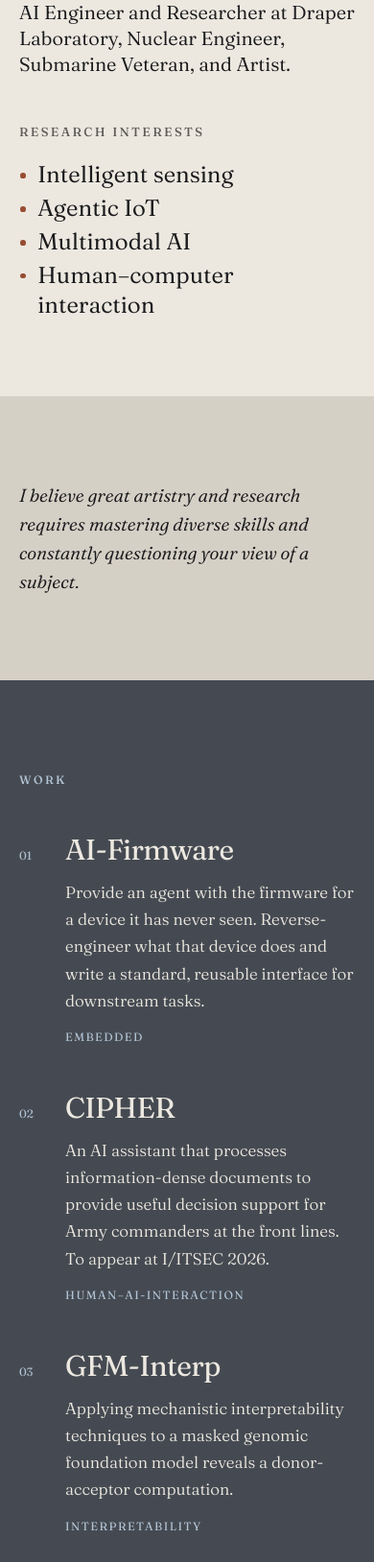
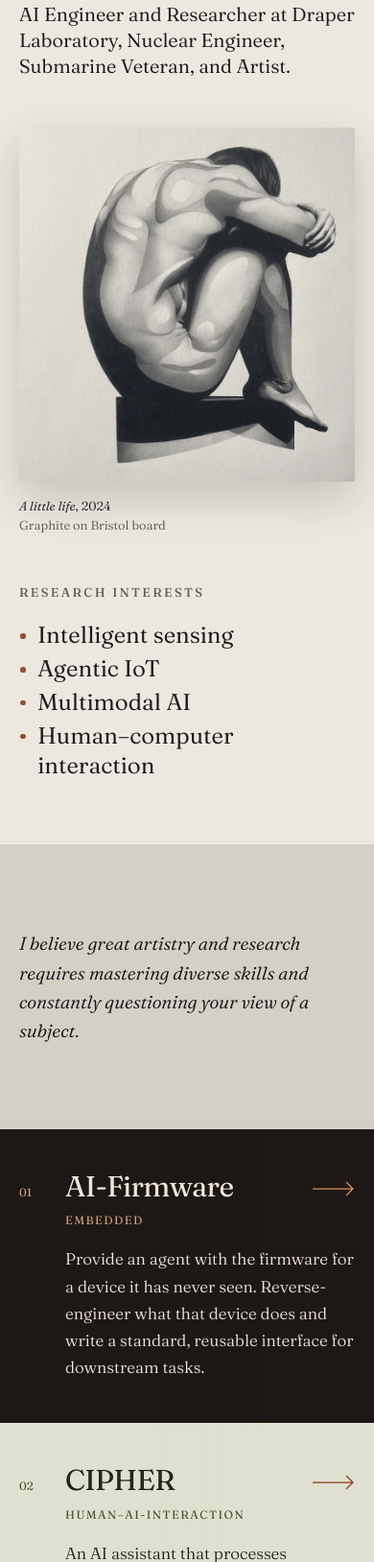
Before and after one commit to cam-berger/cam-berger.github.io, a plain HTML site: page index.html in a window 390 px wide. Shown: the part 372-2000 px from the top of the page at 96% size. Drawn offline with Linux system fonts and the light colour scheme.

Commit message:
Home: a drawing on the first screen, and the Work list as five doors
- Opener: A little life hangs beside the name (right column on a laptop,
  beside the research interests on a tablet, under the description on a
  phone) and opens the 05 page at that work. The name and the drawing no
  longer fade in, and the opener gives way on short screens so the next
  plate shows.
- Work: each project is a full-width band in its own scheme and art, and
  the whole band is the link.
- 05 page: each work's space is held before its image loads, so a link to
  one work lands on that work.
- Ignore .impeccable/ (local design-review notes).

Co-Authored-By: Claude Fable 5.2 <noreply@anthropic.com>

```diff
--- a/assets/css/main.css
+++ b/assets/css/main.css
@@ -162,10 +162,17 @@ section[id] { scroll-margin-top: 24px; }
 .nav .nav-cv:hover { color: var(--ink); }
 
 
-/* ---------- plate 1: who, and my research interests ---------- */
+/* ---------- plate 1: who, my research interests, and one drawing ----------
+   On a phone it is one column in reading order: name, description, the
+   drawing, research interests. From 900px the drawing hangs in a column of
+   its own on the right, beside all of the text, and the name is sized to
+   fill the column that is left (the cqi sum below). Spacing and type also
+   give way on a short screen (the vh terms), so the edge of the next plate
+   shows under the opener and the page reads as going on. */
 
-.hero { padding-block: clamp(80px, 10vw, 148px) clamp(80px, 9vw, 128px); }
-.hero .label { margin-bottom: clamp(24px, 3vw, 40px); }
+.hero { padding-block: clamp(40px, 9vh, 140px) clamp(44px, 8vh, 104px); }
+.hero__grid { --art-w: clamp(280px, 29vw, 460px); --art-gap: clamp(40px, 4.5vw, 72px); }
+.hero .label { margin-bottom: clamp(20px, 3vh, 40px); }
 /* the name, as large as the page allows */
 .hero h1 {
   font-size: clamp(60px, 10vw, 150px);
@@ -177,20 +184,68 @@ section[id] { scroll-margin-top: 24px; }
 /* who I am, in one line under the name */
 .hero__lede {
   max-width: 720px;
-  margin-top: clamp(24px, 3vw, 40px);
+  margin-top: clamp(20px, 3.4vh, 40px);
   font-size: clamp(20px, 2vw, 28px);
   line-height: 1.35;
   text-wrap: pretty;
   font-variation-settings: 'opsz' 32, 'wght' 350;
 }
 
+/* the drawing: an unframed sheet on the paper wall, and a way into the 05 room */
+.hero__art { max-width: 420px; margin: clamp(36px, 6vh, 56px) 0 0; }
+.hero__art a { display: block; }
+.hero__art img {
+  width: 100%;
+  box-shadow: 0 18px 44px rgba(52, 40, 28, 0.2);
+  transition: transform var(--t-lift) var(--ease), box-shadow var(--t-lift) var(--ease);
+}
+.hero__art figcaption {
+  padding-top: 16px;
+  font-size: 13px;
+  line-height: 1.5;
+  font-variation-settings: 'opsz' 14, 'wght' 350;
+}
+.hero__art .medium { display: block; color: var(--ink-muted); }
+@media (hover: hover) and (prefers-reduced-motion: no-preference) {
+  .hero__art a:hover img { transform: translateY(-6px); box-shadow: 0 28px 60px rgba(52, 40, 28, 0.26); }
+}
+
+/* a tablet: the drawing on the left, research interests beside it */
+@media (min-width: 640px) and (max-width: 899px) {
+  .hero__grid {
+    display: grid;
+    grid-template-columns: minmax(0, 46%) minmax(0, 1fr);
+    column-gap: 44px;
+  }
+  .hero__grid > * { grid-column: 1 / -1; }
+  .hero__grid > .hero__art { grid-column: 1; max-width: none; }
+  .hero__grid > .areas { grid-column: 2; margin-top: clamp(36px, 6vh, 56px); }
+}
+
+@media (min-width: 900px) {
+  .hero__grid {
+    container-type: inline-size;
+    display: grid;
+    grid-template-columns: minmax(0, 1fr) var(--art-w);
+    grid-template-rows: auto auto auto 1fr;
+    column-gap: var(--art-gap);
+  }
+  .hero__grid > * { grid-column: 1; }
+  .hero__art { grid-column: 2; grid-row: 1 / -1; align-self: center; max-width: none; margin: 0; }
+  /* "Cameron Berger" is about 5.8 times as wide as its type is tall */
+  .hero h1 {
+    font-size: clamp(60px, calc((100cqi - var(--art-w) - var(--art-gap)) / 5.95), 150px);
+    white-space: nowrap;
+  }
+}
+
 /* research interests: one bullet per area, large enough to read from the opener */
-.areas { margin-top: clamp(48px, 5vw, 72px); }
+.areas { margin-top: clamp(28px, 6vh, 72px); }
 .hero .areas .label { margin-bottom: 20px; font-size: clamp(13px, 1.2vw, 17px); letter-spacing: 0.18em; }
 .areas__list li {
   position: relative;
   padding-left: 0.8em;
-  font-size: clamp(24px, 2.6vw, 36px);
+  font-size: clamp(24px, min(2.6vw, 4.4vh), 36px);
   line-height: 1.3;
   font-variation-settings: 'opsz' 48, 'wght' 360;
 }
@@ -228,56 +283,100 @@ section[id] { scroll-margin-top: 24px; }
 .premise .voice { font-variation-settings: 'opsz' 32, 'wght' 350, 'SOFT' 30, 'WONK' 1; }
 
 
-/* ---------- plate 3: work ---------- */
+/* ---------- work: five doors ----------
+   Each project is a full-width band in its own room's scheme (see "Project
+   pages"), with the room's art held to the right so the words sit on plain
+   colour. The whole band is the link: the title's link is stretched over it.
+   Below 1024px each band stacks under its number. */
 
-.work { padding-block: clamp(96px, 10vw, 136px); }
-.work .label { margin-bottom: clamp(48px, 6vw, 78px); }
-
-/* One grid for the whole list, shared by every row through subgrid, so the
-   descriptions line up and the tag column is exactly as wide as its longest
-   tag. Below 1024px each row stacks under its number. */
-.work-list {
+.door {
+  position: relative;
+  isolation: isolate;
+  background-color: var(--s-hero);
+  color: var(--s-text);
+}
+.door::before {
+  content: "";
+  position: absolute;
+  z-index: -1;
+  inset: 0 0 0 auto;
+  width: min(34%, 600px);
+  background: var(--s-art) var(--s-art-pos) / cover no-repeat;
+  -webkit-mask-image: linear-gradient(90deg, transparent, #000 48%);
+  mask-image: linear-gradient(90deg, transparent, #000 48%);
+}
+.door__row {
   display: grid;
-  grid-template-columns: 28px minmax(0, 1fr) minmax(0, 1.6fr) max-content;
+  grid-template-columns: 28px minmax(0, 0.9fr) minmax(0, 1.15fr) minmax(96px, 0.8fr);
+  grid-template-areas:
+    "n title text arrow"
+    ". tag   text arrow";
   column-gap: 44px;
-  row-gap: clamp(48px, 5.5vw, 76px);
+  row-gap: 14px;
+  align-items: baseline;
+  align-content: center;
+  min-height: clamp(240px, 18.4vw, 280px);   /* every door the same height */
+  padding-block: clamp(44px, 4.4vw, 64px);
 }
-.work-item {
-  grid-column: 1 / -1;
-  display: grid;
-  grid-template-columns: subgrid;
-  align-items: baseline;
-}
-.work-item__n { font-size: 12px; color: var(--frost); font-variation-settings: 'opsz' 12; }
-.work-item h3 {
+.door__n { grid-area: n; font-size: 12px; color: var(--s-label); font-variation-settings: 'opsz' 12; }
+.door h3 {
+  grid-area: title;
   font-size: clamp(30px, 2.8vw, 40px);
   line-height: 1.06;
   letter-spacing: -0.022em;
   font-variation-settings: 'opsz' 60, 'wght' 400;
 }
-.work-item h3 a {
-  text-decoration-color: transparent;   /* the underline arrives on hover */
-  text-underline-offset: 7px;
+.door h3 a {
+  text-decoration-thickness: 2px;
+  text-underline-offset: 8px;
+  text-decoration-color: transparent;   /* the underline arrives with the pointer */
+  transition: text-decoration-color var(--t-quick) ease;
 }
-.work-item h3 a:hover { text-decoration-color: currentColor; }
-.work-item__text { font-size: 17px; line-height: 1.66; font-variation-settings: 'opsz' 20, 'wght' 330; }
-.work-item__tag {
+.door h3 a::after { content: ""; position: absolute; inset: 0; }   /* the whole band opens the room */
+.door__tag {
+  grid-area: tag;
   font-size: 12px;
   letter-spacing: 0.12em;
   text-transform: uppercase;
-  text-align: right;
-  white-space: nowrap;
-  color: var(--frost);
+  color: var(--s-label);
   font-variation-settings: 'opsz' 12;
+}
+.door__text {
+  grid-area: text;
+  max-width: 34em;
+  font-size: 17px;
+  line-height: 1.66;
+  font-variation-settings: 'opsz' 20, 'wght' 330;
+}
+.door__arrow {
+  grid-area: arrow;
+  justify-self: end;
+  align-self: center;
+  fill: none;
+  stroke: var(--s-accent);
+  stroke-width: 1.25;
+  transition: transform var(--t-quick) var(--ease);
+}
+.door:hover h3 a { text-decoration-color: var(--s-accent); }
+.door:hover .door__arrow { transform: translateX(8px); }
+@supports selector(:has(*)) {
+  .door h3 a:focus-visible { outline: none; }
+  .door:has(a:focus-visible) { outline: 2px solid currentColor; outline-offset: -8px; }
 }
 
 @media (max-width: 1023px) {
-  .work-list { grid-template-columns: 28px minmax(0, 1fr); column-gap: 20px; }
-  .work-item { row-gap: 14px; }
-  .work-item h3,
-  .work-item__text,
-  .work-item__tag { grid-column: 2; }
-  .work-item__tag { text-align: left; white-space: normal; }
+  .door::before { width: 58%; opacity: 0.55; }
+  .door__row {
+    grid-template-columns: 28px minmax(0, 1fr) 44px;
+    grid-template-areas:
+      "n title arrow"
+      ". tag   tag"
+      ". text  text";
+    column-gap: 20px;
+    row-gap: 10px;
+  }
+  .door__text { margin-top: 6px; }
+  .door__arrow { align-self: baseline; }
 }
 
 
@@ -708,10 +807,13 @@ html.page-project {
 .p-work { display: flex; align-items: flex-end; gap: clamp(28px, 4vw, 64px); scroll-margin-top: 48px; }
 .p-work + .p-work { margin-top: clamp(120px, 16vw, 240px); }
 .p-work:nth-child(even) { flex-direction: row-reverse; text-align: right; }
+/* Sized from its own proportions (--ar, width over height, set on each
+   image), so its place is held before it loads and a link to one work lands
+   on that work: as wide as fits, and never taller than 90% of the screen. */
 .p-work img {
-  width: auto;
-  max-width: min(82%, 1240px);
-  max-height: 90vh;
+  flex: none;
+  width: min(82%, 1240px, calc(90vh * var(--ar, 1)));
+  height: auto;
   box-shadow: 0 24px 56px rgba(0, 0, 0, 0.55);
 }
 .p-work figcaption { flex: 1 1 auto; font-size: 15px; line-height: 1.55; font-variation-settings: 'opsz' 16, 'wght' 350; }
@@ -719,7 +821,7 @@ html.page-project {
 .p-works .todo { color: var(--s-wall-muted); }
 @media (max-width: 719px) {
   .p-work, .p-work:nth-child(even) { flex-direction: column; align-items: flex-start; text-align: left; gap: 18px; }
-  .p-work img { max-width: 100%; max-height: none; }
+  .p-work img { width: 100%; }
 }
 
 
@@ -1128,11 +1230,11 @@ html.page-project {
 @media print {
   html, html.page-project { background: none; }
   .plate--1, .plate--2, .plate--3, .plate--4,
-  .p-hero, .p-body, .p-statement, .p-works, .p-end, .diagram, .p-panel { background: none; color: #000; }
-  .p-hero__art, .p-next { display: none; }
+  .p-hero, .p-body, .p-statement, .p-works, .p-end, .diagram, .p-panel, .door { background: none; color: #000; }
+  .p-hero__art, .p-next, .door::before, .door__arrow { display: none; }
   .p-hero { min-height: 0; }
   .p-hero .wrap { padding-top: 24px; }
-  .label, .work-item__n, .work-item__tag, .artwork .medium, .paper__meta { color: #444; }
+  .label, .door__n, .door__tag, .artwork .medium, .hero__art .medium, .paper__meta { color: #444; }
   [data-reveal] { opacity: 1 !important; transform: none !important; }
   .skip-link, .nav { display: none; }
   .artwork img { box-shadow: none; }
--- a/index.html
+++ b/index.html
@@ -39,14 +39,25 @@
 
   <main id="main">
 
-    <!-- ===== Plate 1 · who, and my research interests ===== -->
+    <!-- ===== Plate 1 · who, my research interests, and one drawing =====
+         The name and the drawing are simply there; the rest settles in. The
+         drawing also hangs on the wall below, and both open it on the 05 page. -->
     <div class="hero plate--1">
-      <div class="wrap">
-        <div class="hero__inner">
-          <p class="label" data-reveal>Portfolio</p>
-          <h1 data-reveal>Cameron Berger</h1>
+      <div class="wrap hero__grid">
+        <p class="label">Portfolio</p>
+        <h1>Cameron Berger</h1>
         <p class="hero__lede" data-reveal>AI Engineer and Researcher at Draper Laboratory, Nuclear Engineer, Submarine Veteran, and Artist.</p>
-        </div>
+        <figure class="hero__art" data-vt-item>
+          <a href="work/drawing.html#little-life">
+            <img data-vt="art-little-life" src="assets/img/art/curled-figure-toned-800.webp"
+                 srcset="assets/img/art/curled-figure-toned-800.webp 800w, assets/img/art/curled-figure-toned-1308.webp 1308w"
+                 sizes="(min-width: 900px) 29vw, (min-width: 640px) 420px, calc(100vw - 40px)"
+                 width="800" height="845"
+                 alt="Graphite drawing of a man, folded into a physical manifestation of grief."
+                 fetchpriority="high" decoding="async">
+          </a>
+          <figcaption><em>A little life</em>, 2024<span class="medium">Graphite on Bristol board</span></figcaption>
+        </figure>
         <section class="areas" aria-labelledby="areas-title">
           <h2 class="label" id="areas-title" data-reveal>Research interests</h2>
           <ul class="areas__list" role="list" data-reveal>
@@ -68,49 +79,65 @@
       </div>
     </div>
 
-    <!-- ===== Plate 3 · Work ===== -->
-    <section class="work plate--3" id="work" aria-labelledby="work-title">
-      <div class="wrap">
-        <h2 class="label" id="work-title" data-reveal>Work</h2>
-        <ol class="work-list" role="list">
+    <!-- ===== Work: five doors =====
+         Each project is a band in its own room's colours and art (the scheme
+         classes in main.css), and the whole band opens that room, like the
+         "next" band at the foot of every project page. -->
+    <section class="work" id="work" aria-labelledby="work-title">
+      <h2 class="sr-only" id="work-title">Work</h2>
+      <ol class="doors" role="list">
 
-          <li class="work-item" data-reveal data-vt-item>
-            <span class="work-item__n vt-num" aria-hidden="true" data-vt="num-ai-firmware">01</span>
+        <li class="door scheme-copper" data-vt-item>
+          <div class="wrap door__row" data-reveal>
+            <span class="door__n vt-num" aria-hidden="true" data-vt="num-ai-firmware">01</span>
             <h3 data-vt="title-ai-firmware"><a href="work/ai-firmware.html">AI-Firmware</a></h3>
-            <p class="work-item__text">Provide an agent with the firmware for a device it has never seen. Reverse-engineer what that device does and write a standard, reusable interface for downstream tasks.</p>
-            <p class="work-item__tag">Embedded</p>
+            <p class="door__tag">Embedded</p>
+            <p class="door__text">Provide an agent with the firmware for a device it has never seen. Reverse-engineer what that device does and write a standard, reusable interface for downstream tasks.</p>
+            <svg class="door__arrow" viewBox="0 0 44 16" width="44" height="16" aria-hidden="true" focusable="false"><path d="M0 8h42M35 1l7 7-7 7"/></svg>
+          </div>
         </li>
 
-          <li class="work-item" data-reveal data-vt-item>
-            <span class="work-item__n vt-num" aria-hidden="true" data-vt="num-cipher">02</span>
+        <li class="door scheme-sage" data-vt-item>
+          <div class="wrap door__row" data-reveal>
+            <span class="door__n vt-num" aria-hidden="true" data-vt="num-cipher">02</span>
             <h3 data-vt="title-cipher"><a href="work/cipher.html">CIPHER</a></h3>
-            <p class="work-item__text">An AI assistant that processes information-dense documents to provide useful decision support for Army commanders at the front lines. To appear at I/ITSEC 2026.</p>
-            <p class="work-item__tag">HUMAN–AI-INTERACTION</p>
+            <p class="door__tag">HUMAN–AI-INTERACTION</p>
+            <p class="door__text">An AI assistant that processes information-dense documents to provide useful decision support for Army commanders at the front lines. To appear at I/ITSEC 2026.</p>
+            <svg class="door__arrow" viewBox="0 0 44 16" width="44" height="16" aria-hidden="true" focusable="false"><path d="M0 8h42M35 1l7 7-7 7"/></svg>
+          </div>
         </li>
 
-          <li class="work-item" data-reveal data-vt-item>
-            <span class="work-item__n vt-num" aria-hidden="true" data-vt="num-gfm-interp">03</span>
+        <li class="door scheme-indigo" data-vt-item>
+          <div class="wrap door__row" data-reveal>
+            <span class="door__n vt-num" aria-hidden="true" data-vt="num-gfm-interp">03</span>
             <h3 data-vt="title-gfm-interp"><a href="work/gfm-interp.html">GFM-Interp</a></h3>
-            <p class="work-item__text">Applying mechanistic interpretability techniques to a masked genomic foundation model reveals a donor-acceptor computation.</p>
-            <p class="work-item__tag">Interpretability</p>
+            <p class="door__tag">Interpretability</p>
+            <p class="door__text">Applying mechanistic interpretability techniques to a masked genomic foundation model reveals a donor-acceptor computation.</p>
+            <svg class="door__arrow" viewBox="0 0 44 16" width="44" height="16" aria-hidden="true" focusable="false"><path d="M0 8h42M35 1l7 7-7 7"/></svg>
+          </div>
         </li>
 
-          <li class="work-item" data-reveal data-vt-item>
-            <span class="work-item__n vt-num" aria-hidden="true" data-vt="num-chest-xray">04</span>
+        <li class="door scheme-film" data-vt-item>
+          <div class="wrap door__row" data-reveal>
+            <span class="door__n vt-num" aria-hidden="true" data-vt="num-chest-xray">04</span>
             <h3 data-vt="title-chest-xray"><a href="work/chest-xray.html">Multimodal chest <span class="nowrap">X-ray</span></a></h3>
-            <p class="work-item__text">Can clinical context make a chest <span class="nowrap">X-ray</span> classifier better? A pretrained image encoder fused with text written before the <span class="nowrap">X-ray</span>, across twelve <span class="nowrap">MIMIC-CXR</span> findings.</p>
-            <p class="work-item__tag">Multimodal ML</p>
+            <p class="door__tag">Multimodal ML</p>
+            <p class="door__text">Can clinical context make a chest <span class="nowrap">X-ray</span> classifier better? A pretrained image encoder fused with text written before the <span class="nowrap">X-ray</span>, across twelve <span class="nowrap">MIMIC-CXR</span> findings.</p>
+            <svg class="door__arrow" viewBox="0 0 44 16" width="44" height="16" aria-hidden="true" focusable="false"><path d="M0 8h42M35 1l7 7-7 7"/></svg>
+          </div>
         </li>
 
-          <li class="work-item" data-reveal data-vt-item>
-            <span class="work-item__n vt-num" aria-hidden="true" data-vt="num-drawing">05</span>
+        <li class="door scheme-paper" data-vt-item>
+          <div class="wrap door__row" data-reveal>
+            <span class="door__n vt-num" aria-hidden="true" data-vt="num-drawing">05</span>
             <h3 data-vt="title-drawing"><a href="work/drawing.html">Drawing and painting</a></h3>
-            <p class="work-item__text">Figures in graphite and oil. I learned to express myself creatively through art at a young age from my uncle.</p>
-            <p class="work-item__tag">Practice</p>
+            <p class="door__tag">Practice</p>
+            <p class="door__text">Figures in graphite and oil. I learned to express myself creatively through art at a young age from my uncle.</p>
+            <svg class="door__arrow" viewBox="0 0 44 16" width="44" height="16" aria-hidden="true" focusable="false"><path d="M0 8h42M35 1l7 7-7 7"/></svg>
+          </div>
         </li>
 
       </ol>
-      </div>
     </section>
 
     <!-- ===== Plate 4 · art, writing, contact ===== -->
```
Also changed, not shown: work/_template.html (+2 -2 lines), work/drawing.html (+5 -5 lines), 2 other files. Lines whose indentation alone changed are shown as unchanged.
